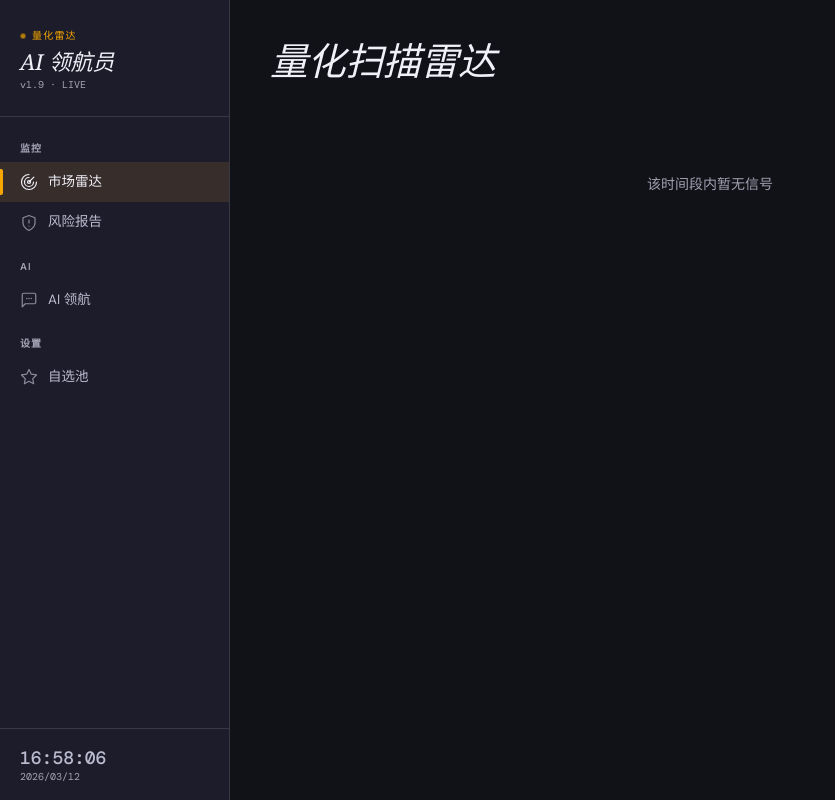
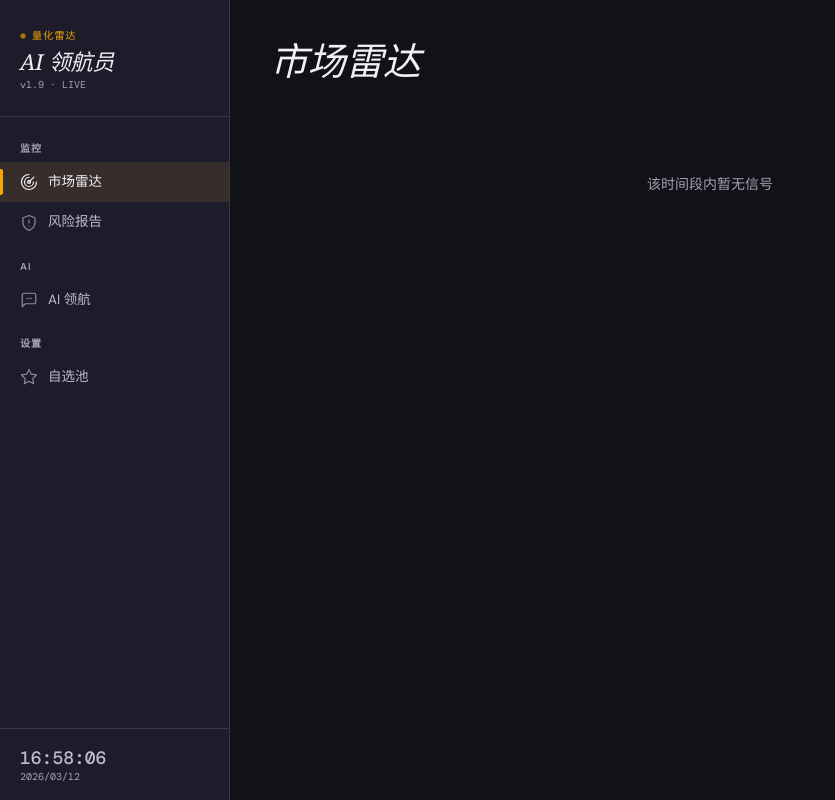
Before and after one commit to samque1983/ai-monitor, a FastAPI app: page /dashboard in a window 1280 px wide. Shown: the whole page, without its empty margins (0-835 px from the left). Run offline with FastAPI, Linux system fonts and the light colour scheme; data that the repository does not hold is empty; some web fonts are replaced.

Commit message:
fix: rename page title 量化扫描雷达 → 市场雷达 (correct template file)
Previous commits edited agent/static/dashboard.html which is unused;
the live file is agent/templates/dashboard.html.

Co-Authored-By: Claude Sonnet 4.6 <noreply@anthropic.com>

```diff
--- a/agent/templates/dashboard.html
+++ b/agent/templates/dashboard.html
@@ -3,7 +3,7 @@
 <head>
 <meta charset="utf-8">
 <meta name="viewport" content="width=device-width, initial-scale=1, viewport-fit=cover">
-<title>量化扫描雷达</title>
+<title>市场雷达</title>
 <link rel="preconnect" href="https://fonts.googleapis.com">
 <link rel="preconnect" href="https://fonts.gstatic.com" crossorigin>
 <link href="https://fonts.googleapis.com/css2?family=Instrument+Serif:ital@0;1&family=DM+Sans:opsz,wght@9..40,300..600&family=DM+Mono:wght@400;500&display=swap" rel="stylesheet">
@@ -382,7 +382,7 @@ body {
       <span class="eyebrow-label">Quant Radar</span>
       <span class="eyebrow-meta" id="last-updated">正在加载...</span>
     </div>
-    <h1 class="page-title">量化扫描雷达</h1>
+    <h1 class="page-title">市场雷达</h1>
 
     <!-- Mobile: time range (hidden on desktop) -->
     <div class="mobile-time-row" id="mobile-time-row">
```
